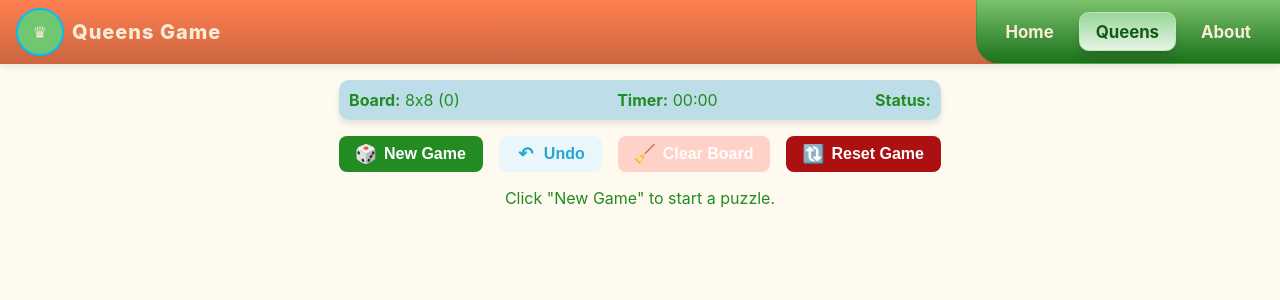
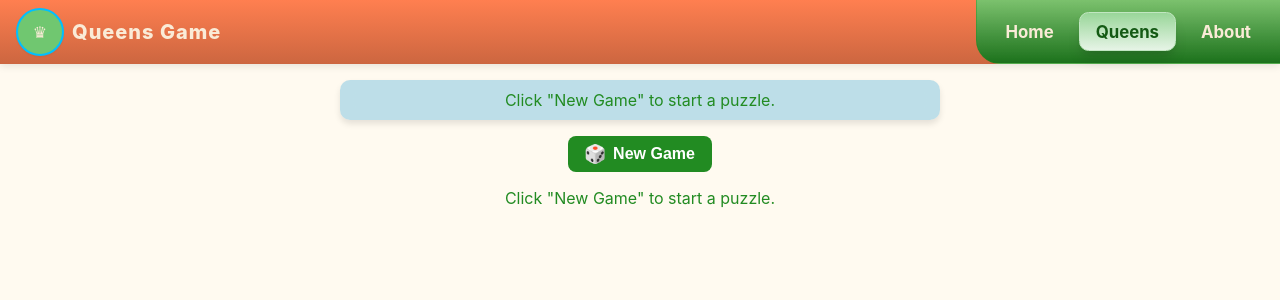
Before and after one commit to kereszteszsolt/queens-puzzle-generator, a Vue app: page /queens in a window 1280 px wide. Shown: the top 300 px of the page. Built offline with nearby package versions, Linux system fonts and the light colour scheme.

Commit message:
feat: introduce GameStatus model and enhance game control logic; implement dynamic status messaging and generation info display

```diff
--- /dev/null
+++ b/src/features/queens/components/GenerationInfo.vue
@@ -0,0 +1,16 @@
+<script setup lang="ts">
+defineProps({
+  generatingMessage: String,
+})
+</script>
+
+<template>
+  Generation Info:
+  <div class="board-info board-info-message">
+    <div v-html="generatingMessage"></div>
+  </div>
+</template>
+
+<style scoped>
+
+</style>
--- a/src/features/queens/components/QueenControls.vue
+++ b/src/features/queens/components/QueenControls.vue
@@ -1,8 +1,10 @@
 <script setup lang="ts">
 import { ref } from 'vue';
+import {type GameStatus, GameStatuses} from "../models/GameStatus.ts";
 
 defineProps<{
   canUndo: boolean;
+  gameStatus: GameStatus;
 }>();
 
 defineEmits<{
@@ -10,6 +12,7 @@ defineEmits<{
   (e: 'resetGame'): void;
   (e: 'clearBoard'): void;
   (e: 'newGame', size?: number): void;
+  (e: 'startGame'): void;
 }>();
 
 const selectedSize = ref<number>(-2);
@@ -17,19 +20,33 @@ const selectedSize = ref<number>(-2);
 
 <template>
   <div class="board-controls">
-    <button class="btn-generate" @click="$emit('newGame', selectedSize)">
+    <button
+        v-if="gameStatus === GameStatuses.WON || gameStatus === GameStatuses.PLAYING || gameStatus === GameStatuses.WELCOME"
+        class="btn-generate" @click="$emit('newGame', selectedSize)">
       <span class="btn-icon">🎲</span>
       <span class="btn-text">New Game</span>
     </button>
-    <button class="btn-undo" @click="$emit('undo')" :disabled="!canUndo">
+    <button
+        v-if="gameStatus === GameStatuses.BOARD_GENERATED"
+        class="btn-generate" @click="$emit('startGame')">
+      <span class="btn-icon">🎮</span>
+      <span class="btn-text">Start Game</span>
+    </button>
+    <button
+        v-if="gameStatus === GameStatuses.PLAYING"
+        class="btn-undo" @click="$emit('undo')" :disabled="!canUndo">
       <span class="btn-icon">↶</span>
       <span class="btn-text">Undo</span>
     </button>
-    <button class="btn-clear" @click="$emit('clearBoard')" :disabled="!canUndo">
+    <button
+        v-if="gameStatus === GameStatuses.PLAYING"
+        class="btn-clear" @click="$emit('clearBoard')" :disabled="!canUndo">
       <span class="btn-icon">🧹</span>
       <span class="btn-text">Clear Board</span>
     </button>
-    <button class="btn-reset" @click="$emit('resetGame')">
+    <button
+        v-if="gameStatus === GameStatuses.PLAYING"
+        class="btn-reset" @click="$emit('resetGame')">
       <span class="btn-icon">🔃</span>
       <span class="btn-text">Reset Game</span>
     </button>
@@ -43,6 +60,11 @@ const selectedSize = ref<number>(-2);
   gap: 1rem;
   justify-content: space-between;
   width: 100%;
+  min-width: 600px;
+}
+
+.board-controls:has(button:only-child) {
+  justify-content: center;
 }
 
 .board-controls button {
--- a/src/features/queens/components/QueenInfo.vue
+++ b/src/features/queens/components/QueenInfo.vue
@@ -1,18 +1,24 @@
 <script setup lang="ts">
 
-const props = defineProps({
+import {GameStatuses} from "../models/GameStatus.ts";
+
+defineProps({
   totalPossibleSolutions: Number,
   boardSize: Number,
+  formattedTimer: String,
   generatingMessage: String,
-  formattedTimer: String,
+  gameStatus: String,
 });
 </script>
 
 <template>
-  <div class="board-info">
-    <div><strong>Board:</strong> {{boardSize}}x{{boardSize}} ({{ totalPossibleSolutions }})</div>
+  <div v-if="gameStatus === GameStatuses.PLAYING" class="board-info">
+    <div><strong>Board:</strong> {{boardSize}}x{{boardSize}}</div>
+    <div><strong>Possible solutions:</strong> {{ totalPossibleSolutions }}</div>
     <div><strong>Timer:</strong> {{ formattedTimer }}</div>
-    <div><strong>Status:</strong> {{ generatingMessage }}</div>
+  </div>
+  <div v-else class="board-info board-info-message">
+    <div v-html="generatingMessage"></div>
   </div>
 </template>
 
@@ -29,4 +35,7 @@ const props = defineProps({
   justify-content: space-between;
   width: 100%;
 }
+.board-info-message {
+  justify-content: space-around;
+}
 </style>
--- /dev/null
+++ b/src/features/queens/models/GameStatus.ts
@@ -0,0 +1,10 @@
+export const GameStatuses = {
+    PLAYING: 'playing',
+    WON: 'won',
+    WELCOME: 'welcome',
+    GENERATING_ERROR: 'generatingError',
+    GENERATING: 'generating',
+    BOARD_GENERATED: 'boardGenerated',
+} as const;
+
+export type GameStatus = typeof GameStatuses[keyof typeof GameStatuses];
--- a/src/features/queens/screens/QueensScreen.vue
+++ b/src/features/queens/screens/QueensScreen.vue
@@ -14,6 +14,8 @@ import Spinner from "../../../core/components/Spinner.vue";
 import {useWin} from "../composables/useWin.ts";
 import WinModal from "../components/WinModal.vue";
 import {useConflicts} from "../composables/useConflicts.ts";
+import {type GameStatus, GameStatuses} from "../models/GameStatus.ts";
+import GenerationInfo from "../components/GenerationInfo.vue";
 
 const queensPuzzle: Ref<number[][]> = ref([]);
 const generationResult: Ref<OptimizeResult | null> = ref(null);
@@ -21,7 +23,9 @@ const generationResult: Ref<OptimizeResult | null> = ref(null);
 const size = ref(8);
 let maxSolutions = 10;
 let isGenerating = ref(false);
-let messages = ref<string>('');
+let generatingMessages = ref<string>('');
+let statusMessages = ref<string>('');
+let gameStatus: Ref<GameStatus> = ref(GameStatuses.WELCOME);
 
 const {boardState, history, undo, clearBoard, resetBoard, pushHistorySnapshot} = useGameState(size)
 const {
@@ -31,8 +35,8 @@ const {
   handleGlobalPointerUp
 } = usePointerInteractions(boardState, queensPuzzle, pushHistorySnapshot, undo);
 const {timer, formattedTimer, startTimer, stopTimer, resetTimer} = useTimer();
-const { win } = useWin(boardState, queensPuzzle);
-const { conflicts } = useConflicts(boardState, queensPuzzle);
+const {win} = useWin(boardState, queensPuzzle);
+const {conflicts} = useConflicts(boardState, queensPuzzle);
 
 const showChooseModal = ref(false);
 const showWinModal = ref(false);
@@ -40,14 +44,38 @@ const showWinModal = ref(false);
 function handleResetGame() {
   resetBoard();
   resetTimer();
+  startTimer();
 }
 
-function setMsg(message: string) {
-  messages.value = message;
+function handleStartGame() {
+  gameStatus.value = GameStatuses.PLAYING;
+  startTimer();
+}
+
+function handleNewGame() {
+  if (gameStatus.value === GameStatuses.PLAYING) {
+    stopTimer();
+  }
+  showChooseModal.value = true;
+}
+
+function handleCancelNewGame() {
+  showChooseModal.value = false;
+  if (gameStatus.value === GameStatuses.PLAYING) {
+    startTimer();
+  }
+}
+
+function setGeneratingMsg(message: string) {
+  generatingMessages.value = message;
+}
+
+function setStatusMsg(message: string) {
+  statusMessages.value = message;
 }
 
 async function newQueensPuzzle(payload: { size: number; maxSolutions: number }): Promise<void> {
-  const { size: newSize, maxSolutions: newMaxSolutions } = payload;
+  const {size: newSize, maxSolutions: newMaxSolutions} = payload;
   showChooseModal.value = false;
 
   if (isGenerating.value) {
@@ -58,6 +86,7 @@ async function newQueensPuzzle(payload: { size: number; maxSolutions: number }):
   stopTimer();
   resetTimer();
   isGenerating.value = true;
+  gameStatus.value = GameStatuses.GENERATING;
   generationResult.value = null;
 
   // Update the size and maxSolutions
@@ -68,20 +97,45 @@ async function newQueensPuzzle(payload: { size: number; maxSolutions: number }):
   await new Promise(resolve => setTimeout(resolve, 50));
 
   try {
-    const result = await generateQueensPuzzle(size.value, maxSolutions, setMsg);
+    const result = await generateQueensPuzzle(size.value, maxSolutions, setGeneratingMsg);
     generationResult.value = result;
     queensPuzzle.value = int8FlatMatrixTo2D(result.board, size.value);
     resetBoard();
   } catch (error) {
     console.error("Error generating new puzzle:", error);
+    gameStatus.value = GameStatuses.GENERATING_ERROR;
+    setGeneratingMsg('Error generating puzzle. Please try again.');
   } finally {
     isGenerating.value = false;
-    // console.debug('solutions',generationResult.value?.solutions,
-    // 'stopped by', generationResult.value?.stoppedBy);
-    setMsg('Board generated. Good luck!');
+    gameStatus.value = GameStatuses.BOARD_GENERATED
+    setGeneratingMsg('Board generated. Good luck!');
     startTimer();
   }
 }
+
+function getStatusMessage(status: GameStatus): string {
+  switch (status) {
+    case GameStatuses.WELCOME:
+      return 'Click "New Game" to start a puzzle.';
+    case GameStatuses.PLAYING:
+      return '';
+    case GameStatuses.WON:
+      return `🎉 <b>Congratulations, You won!</b> 🎉 <br> Completion time: <strong>${formattedTimer.value}</strong>`;
+    case GameStatuses.GENERATING:
+      return 'Generating puzzle...';
+    case GameStatuses.GENERATING_ERROR:
+      return 'Error generating puzzle. Please try again.';
+    case GameStatuses.BOARD_GENERATED:
+      return 'Board generated. Click "Start Game" to begin playing.';
+    default:
+      return '';
+  }
+}
+
+// Watch on gameStatus and set the message dynamically
+watch(gameStatus, (newStatus) => {
+  setStatusMsg(getStatusMessage(newStatus));
+}, { immediate: true });
 
 // timeout id for delayed modal show (so we can clear it)
 let winModalTimeout: number | undefined;
@@ -96,7 +150,7 @@ watch(win, (val) => {
 
   if (val) {
     stopTimer();
-    setMsg('You won!');
+    gameStatus.value = GameStatuses.WON
     // add 1500s delay before showing the modal to allow UI transitions to settle
     winModalTimeout = window.setTimeout(() => {
       showWinModal.value = true;
@@ -105,6 +159,7 @@ watch(win, (val) => {
   } else {
     // If somehow win becomes false, hide modal immediately
     showWinModal.value = false;
+    gameStatus.value = GameStatuses.PLAYING;
   }
 });
 
@@ -123,20 +178,22 @@ onBeforeUnmount(() => {
       <queen-info
           :total-possible-solutions="generationResult && generationResult.solutions || 0"
           :board-size="size"
-          :generating-message="messages"
+          :generating-message="statusMessages"
           :formatted-timer="formattedTimer"
+          :game-status="gameStatus"
       />
       <queen-controls
           :can-undo="history.length > 1"
-          @new-game="() => {showChooseModal = true}"
+          :game-status="gameStatus"
+          @new-game="handleNewGame"
           @undo="undo"
           @clear-board="clearBoard"
           @reset-game="handleResetGame"
+          @start-game="handleStartGame"
       />
     </div>
-    <div v-if="queensPuzzle.length > 0">
     <queen-board
-          v-if="queensPuzzle.length > 3 && !isGenerating"
+        v-if="gameStatus === GameStatuses.PLAYING || gameStatus === GameStatuses.WON"
         :queens-puzzle="queensPuzzle"
         :board-state="boardState"
         :conflict-cells="conflicts"
@@ -145,14 +202,19 @@ onBeforeUnmount(() => {
         @queen-cell-pointerup="handlePointerUp"
         @queen-cell-pointerenter="handlePointerEnter"
     />
-      <spinner v-else class="spinner"/>
-    </div>
-    <div v-else>Click "New Game" to start a puzzle.</div>
+    <spinner v-if="gameStatus === GameStatuses.GENERATING" class="spinner"/>
+    <generation-info
+        v-if="gameStatus === GameStatuses.GENERATING ||
+        gameStatus === GameStatuses.BOARD_GENERATED ||
+        gameStatus === GameStatuses.GENERATING_ERROR"
+        :generating-message="generatingMessages"
+    ></generation-info>
+    <div v-if="gameStatus === GameStatuses.WELCOME">Click "New Game" to start a puzzle.</div>
 
     <choose-modal
         :show="showChooseModal"
         @choose="newQueensPuzzle"
-        @close="() => showChooseModal = false"
+        @close="handleCancelNewGame"
     />
     <win-modal
         :show="showWinModal"
```
Lines whose indentation alone changed are shown as unchanged.
